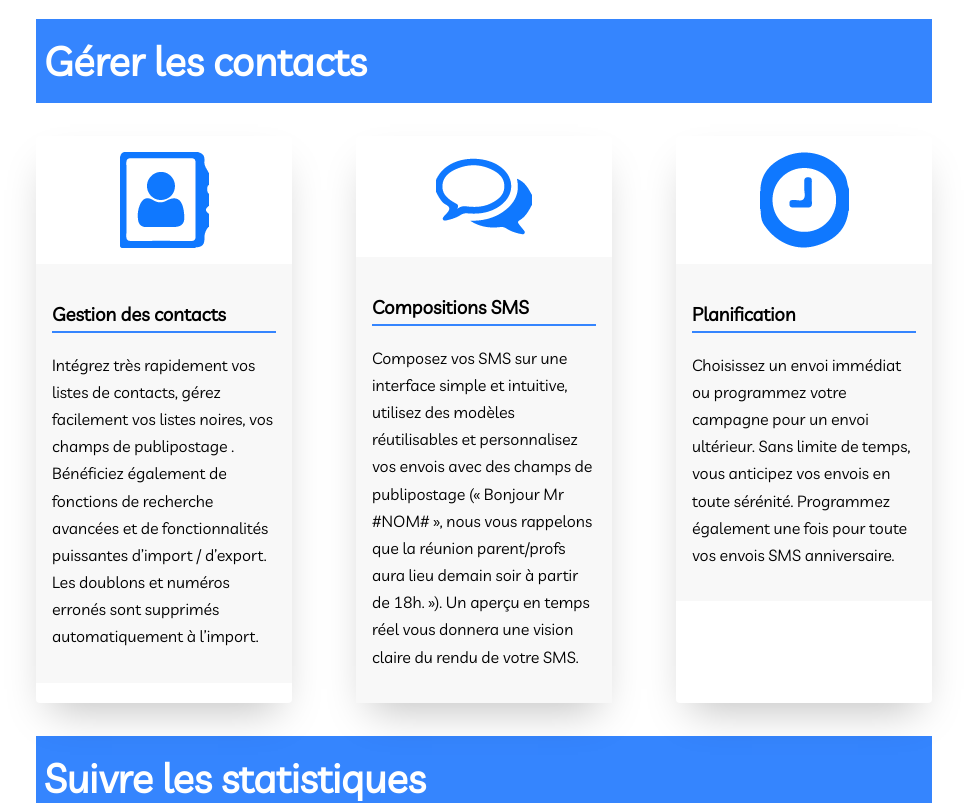
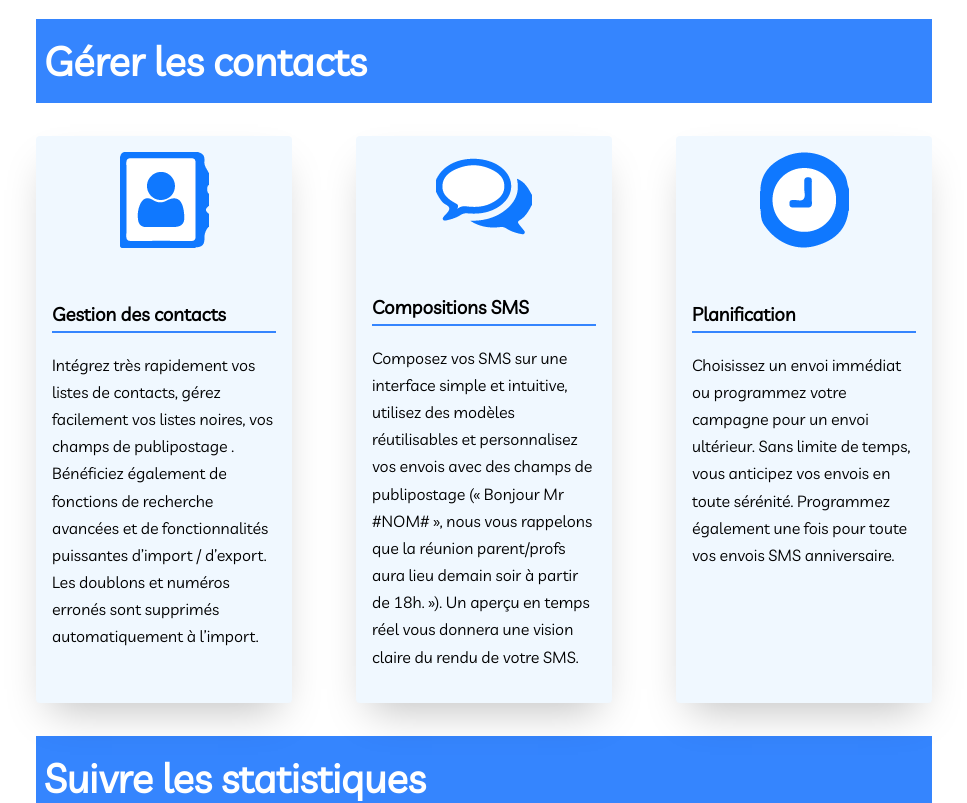
Before and after one commit to Baboucar/aprojectv2, a Vue app: page /functionalities in a window 1280 px wide. Shown: the part 600-1403 px from the top of the page, without its empty margins (156-1123 px from the left). Built offline with nearby package versions, Linux system fonts and the light colour scheme.

Commit message:
change function backgroundcolor

```diff
--- a/src/components/Functionalities.vue
+++ b/src/components/Functionalities.vue
@@ -264,6 +264,7 @@ export default {
 <style lang="scss" scoped>
 @import "../assets/base.scss";
 .card{
+    background: aliceblue;
        border-radius: 0.25rem;
     box-shadow: 0 20px 40px -14px rgba(0, 0, 0, 0.25);
 }
@@ -282,7 +283,6 @@ export default {
   font-size: 2rem;
 }
 .card__details {
-  background: $color-grey;
   padding: 1rem;
 }
 
```
